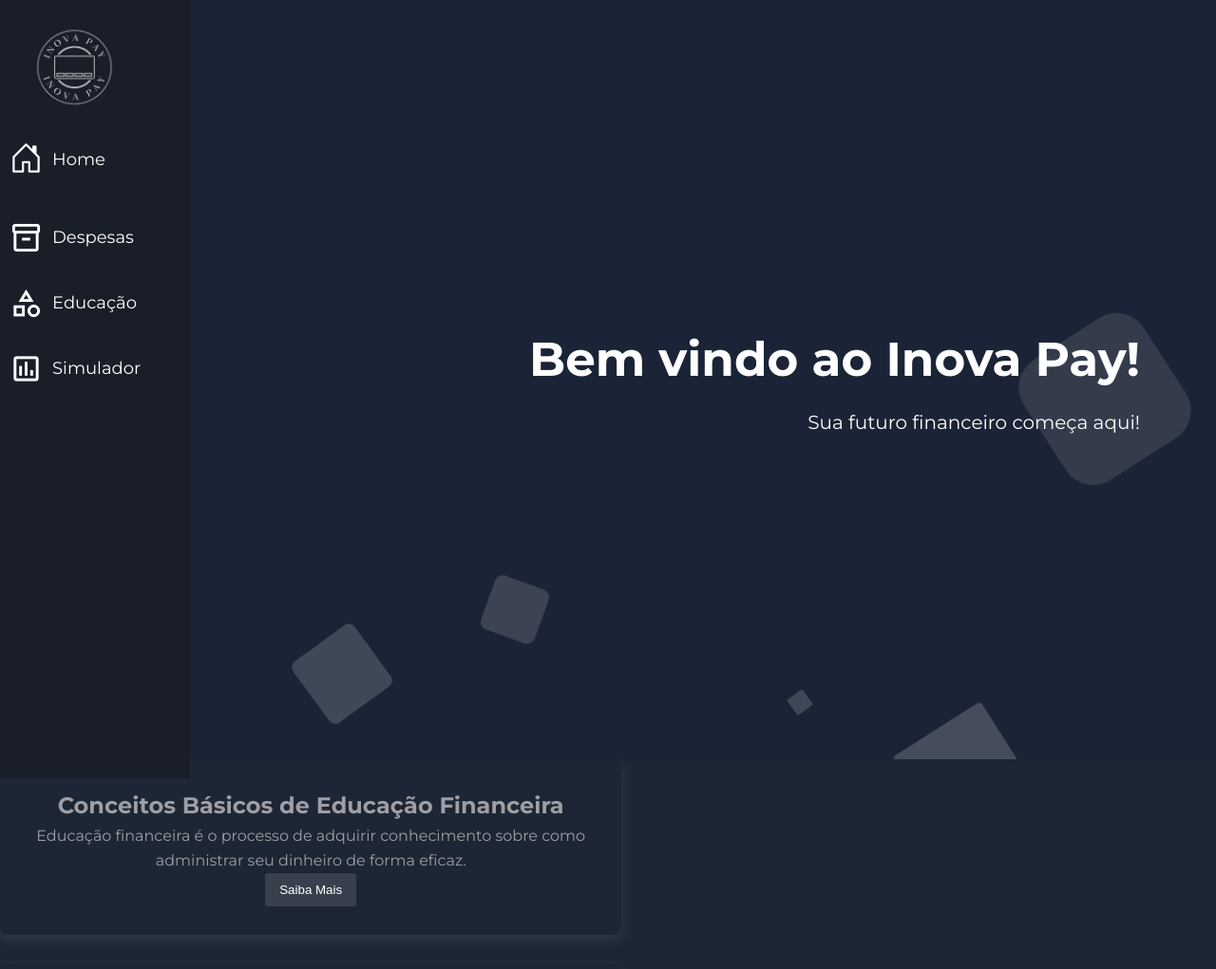
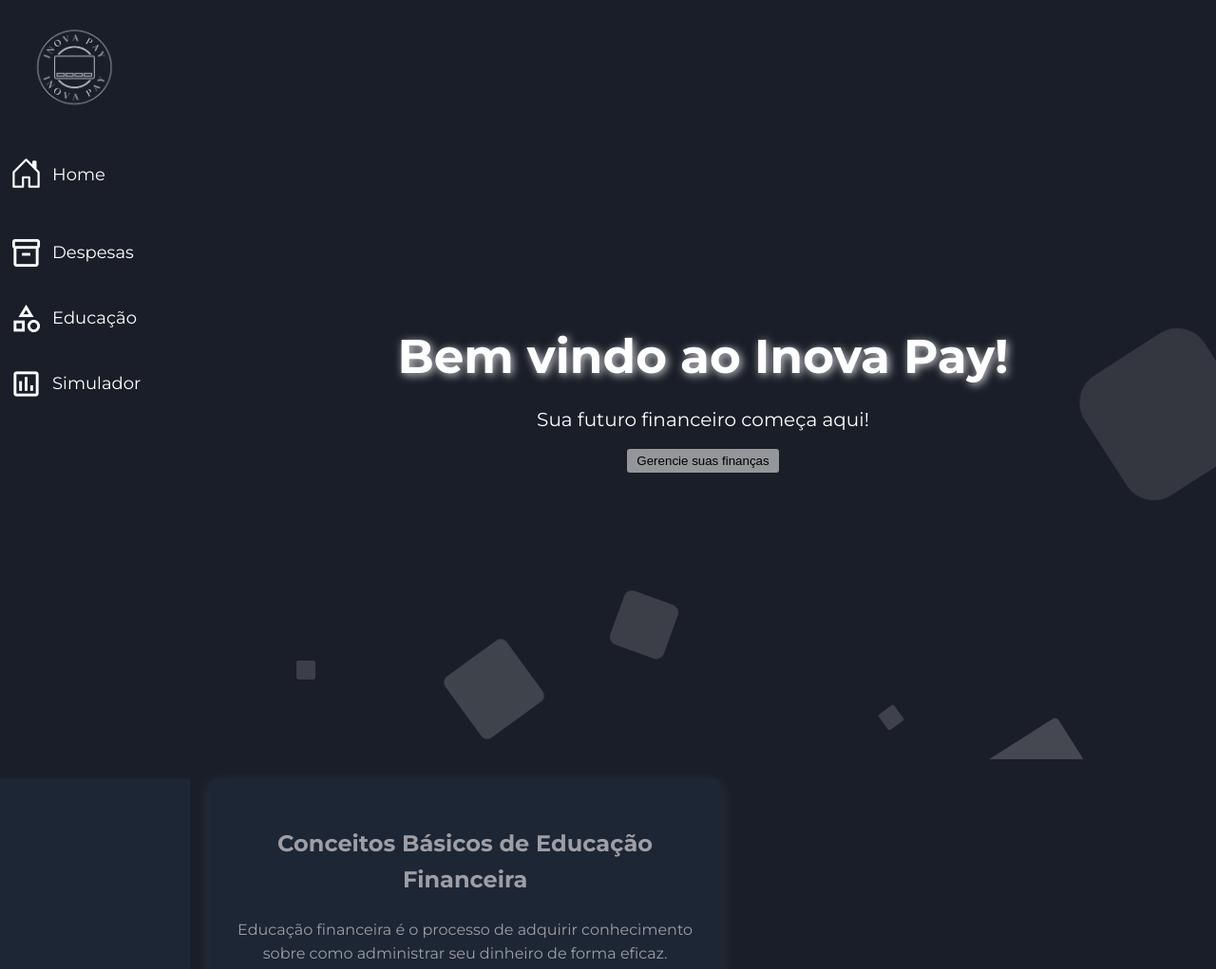
Before and after one commit to flaviaglenda/Calculadora-Financeira, a plain HTML site: page index.html in a window 1280 px wide. Shown: the top 1021 px of the page at 95% size. Drawn offline with nearby package versions, Linux system fonts and the light colour scheme.

Commit message:
PAG INICIO FLA

```diff
--- a/index.css
+++ b/index.css
@@ -1,17 +1,11 @@
 body {
-    font-family: Arial, sans-serif;
+    font-family: 'Exo', sans-serif;
     line-height: 1.6;
     margin: 0;
     padding: 0;
     width: 100%;
     color: #ffffff;
-    background-color: #1d2634;
-}
-
-header {
-    color: white;
-    padding: 10px 0;
-    text-align: center;
+    background-color: #1a1e28;
 }
 
 #sidebar {
@@ -61,59 +55,53 @@ header {
     border-radius: 5px;
 }
 
-.sidebar-responsive {
-    display: inline !important;
-    position: absolute;
-  }
-@import url('https://fonts.googleapis.com/css?family=Exo:400,700');
-
-* {
-    margin: 0;
-    padding: 0;
-}
-
-body {
-    font-family: 'Exo', sans-serif;
+.area {
+    background:#1a1e28;
+    background: -webkit-linear-gradient(to left, #8f94fb, #4e54c8);
+    width: calc(100% - 200px);
+    height: 100vh;
+    position: relative;
+    top: 0;
+    left: 200px;
+    overflow: hidden;
+    display: flex;
+    align-items: center;
+    justify-content: center;
 }
 
 .context {
-    width: 100%;
-    max-width: 1200px;
-    height: 100vh;
     position: absolute;
-    top: 0;
-    left: 0;
-    display: flex;
-    flex-direction: column;
-    justify-content: center;
-    align-items: flex-end;
     text-align: center;
-    z-index: 500;
-    margin: 0 auto;
-    padding-right: 20px;
+    color: #fff;
+    z-index: 10;
 }
 
 .context h1 {
-    color: #fff;
     font-size: 50px;
     margin-bottom: 10px;
+    text-shadow: 2px 2px 10px rgba(255, 255, 255, 0.8);
 }
 
 .context p {
-    color: #fff;
     font-size: 20px;
     margin: 0;
 }
 
-.area {
-    background: #1a2436;
-    background: -webkit-linear-gradient(to left, #8f94fb, #4e54c8);
-    width: 100%;
-    height: 100vh;
-    position: relative;
-    overflow: hidden;
+button.small-button {
+    background-color: #ffffff88;
+    color: rgb(0, 0, 0);
+    padding: 5px 10px;
+    border: none;
+    cursor: pointer;
+    border-radius: 3px;
+    margin-top: 15px;
 }
 
+button.small-button:hover {
+    background-color: #365a81;
+}
+
+/* Circles (animação) */
 .circles {
     position: absolute;
     top: 0;
@@ -121,6 +109,7 @@ body {
     width: 100%;
     height: 100%;
     overflow: hidden;
+    z-index: 1;
 }
 
 .circles li {
@@ -215,7 +204,6 @@ body {
         opacity: 1;
         border-radius: 0;
     }
-
     100% {
         transform: translateY(-1000px) rotate(720deg);
         opacity: 0;
@@ -224,7 +212,8 @@ body {
 }
 
 main {
-    margin-left: 220px;
+    background-color: #1a1e28;
+    margin-left: 200px;
     padding: 20px;
     display: flex;
     flex-wrap: wrap;
@@ -267,8 +256,13 @@ button:hover {
         width: 180px;
     }
 
+    .area {
+        width: calc(100% - 180px);
+        left: 180px;
+    }
+
     main {
-        margin-left: 200px;
+        margin-left: 180px;
     }
 
     section {
@@ -281,8 +275,13 @@ button:hover {
         width: 160px;
     }
 
+    .area {
+        width: calc(100% - 160px);
+        left: 160px;
+    }
+
     main {
-        margin-left: 180px;
+        margin-left: 160px;
     }
 
     section {
--- a/index.html
+++ b/index.html
@@ -3,8 +3,8 @@
 <head>
     <meta charset="UTF-8">
     <meta name="viewport" content="width=device-width, initial-scale=1.0">
+    <title>InovaPay</title>
     <link rel="stylesheet" href="index.css">
-    <title>InovaPay</title>
     <link rel="stylesheet" href="style.css">
     <script src="./index.js" defer></script>
     <link href="https://fonts.googleapis.com/css2?family=Montserrat:wght@100;200;300;400;500;600;700;800;900&display=swap" rel="stylesheet">
@@ -44,13 +44,12 @@
         </ul>
     </aside>
 
+    <div class="area">
         <div class="context">
             <h1>Bem vindo ao Inova Pay!</h1>
-      <p>Sua futuro financeiro começa aqui! </p>
+            <p>Sua futuro financeiro começa aqui!</p>
+            <button class="small-button" onclick="window.location.href='./inicio.html'">Gerencie suas finanças</button>
         </div>
-
-
-<div class="area" >
         <ul class="circles">
             <li></li>
             <li></li>
@@ -63,8 +62,9 @@
             <li></li>
             <li></li>
         </ul>
-  </div >
+    </div>
 
+    <main>
         <section id="conceitos-basicos">
             <h2>Conceitos Básicos de Educação Financeira</h2>
             <p>Educação financeira é o processo de adquirir conhecimento sobre como administrar seu dinheiro de forma eficaz.</p>
```
Lines whose indentation alone changed are shown as unchanged.
